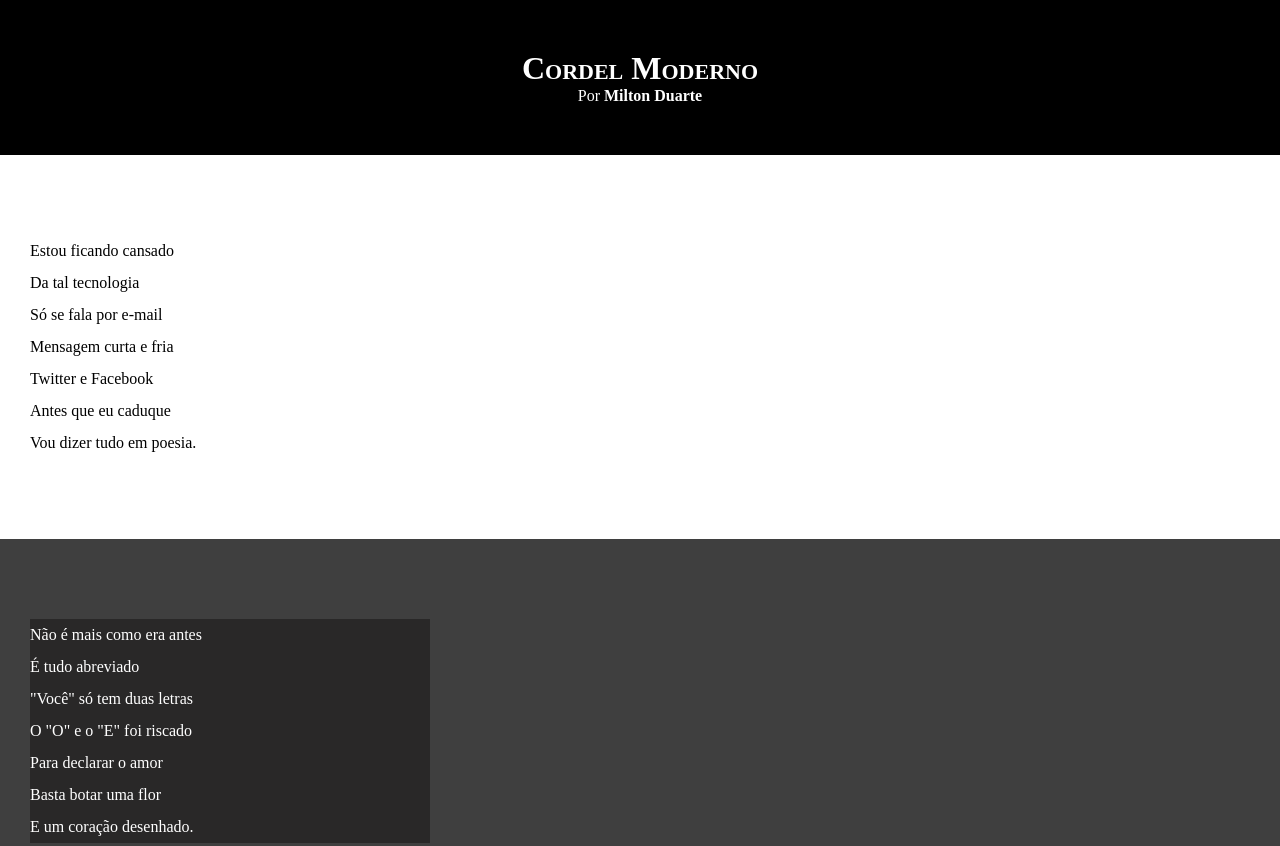
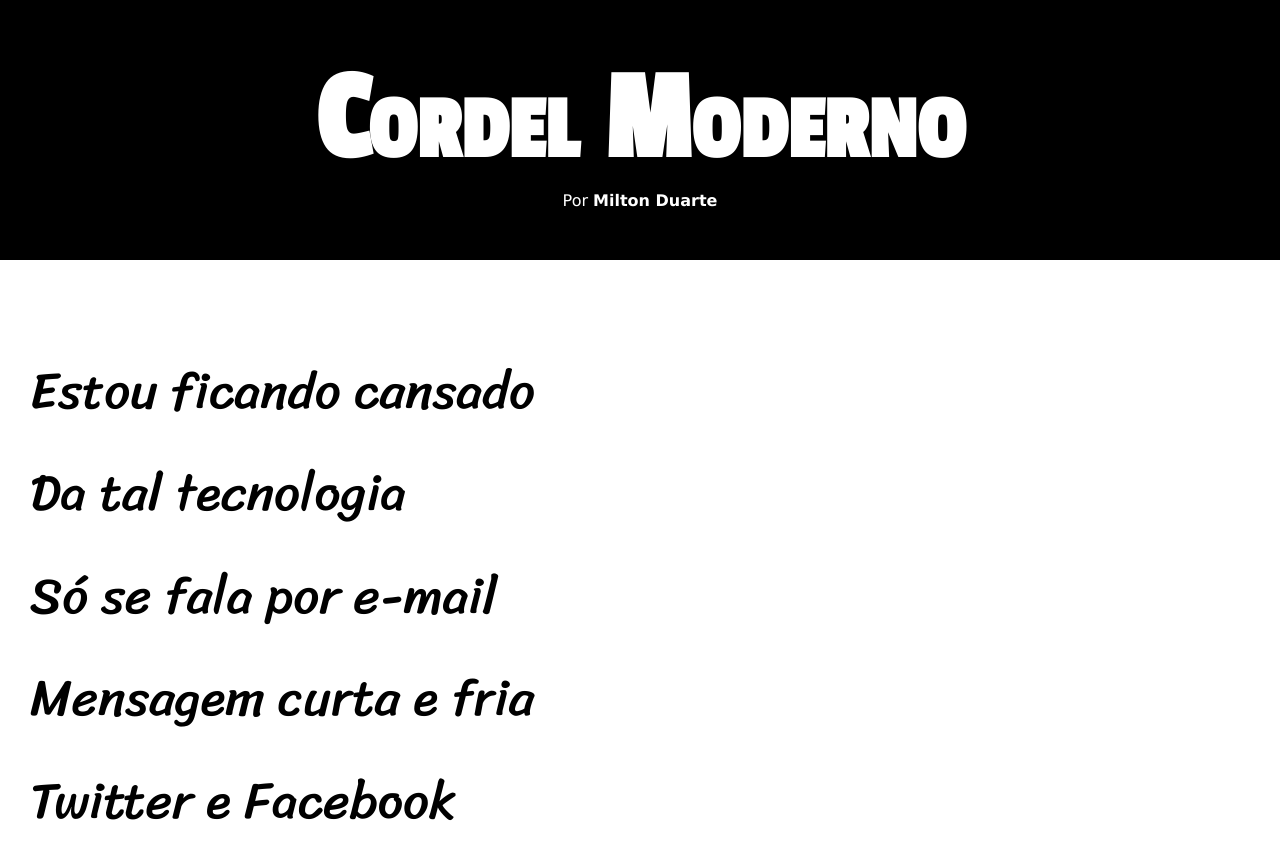
Before and after one commit to lucashenrique17/html-css, a plain HTML site: page desafios/desafio012/index.html in a window 1280 px wide. Shown: the top 846 px of the page. Drawn offline with Linux system fonts and the light colour scheme.

Commit message:
Atualização de estilos desafio012

```diff
--- a/desafios/desafio012/estilo/style.css
+++ b/desafios/desafio012/estilo/style.css
@@ -1,4 +1,13 @@
 @charset "UTF-8";
+
+@import url('https://fonts.googleapis.com/css2?family=Passion+One&display=swap');
+@import url('https://fonts.googleapis.com/css2?family=Sriracha&display=swap');
+
+:root {
+    --fonte1: Verdana, Geneva, Tahoma, sans-serif;
+    --fonte2: 'Passion One', cursive;
+    --fonte3: 'Sriracha', cursive;
+}
 
 * {
     margin: 0px;
@@ -8,6 +17,7 @@
 html, body {
     min-height: 100vh;
     background-color: darkgray;
+    font-family: var(--fonte1);
 }
 
 header {
@@ -19,6 +29,8 @@ header {
 header > h1 {
     padding-top: 50px;
     font-variant: small-caps;
+    font-family: var(--fonte2);
+    font-size: 10vw;
 }
 
 header > p {
@@ -40,6 +52,8 @@ section {
     padding-bottom: 10vh;
     line-height: 2em;
     padding-left: 30px;
+    font-family: var(--fonte3);
+    font-size: 4vw;
 }
 
 section.normal {
@@ -53,7 +67,8 @@ section.imagem {
 }
 
 section.imagem > p {
-    width: 400px;
+    display: inline-block;
+    padding: 5px;
     background-color: rgb(41, 40, 40);
 }
 
```
